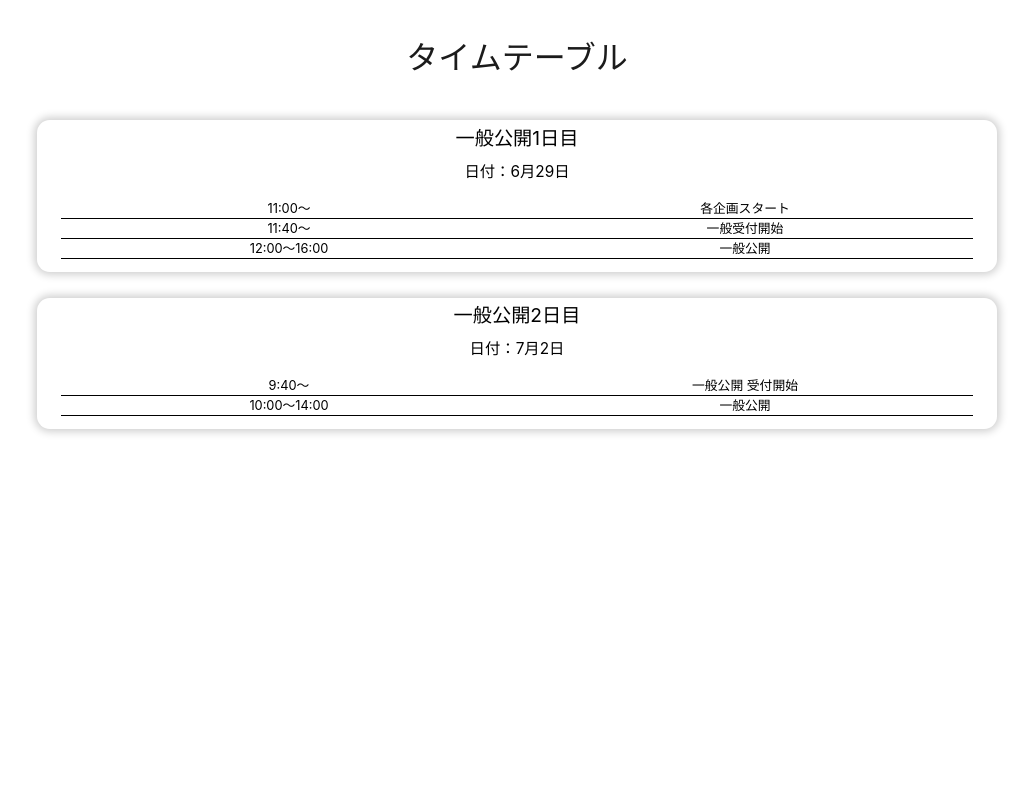
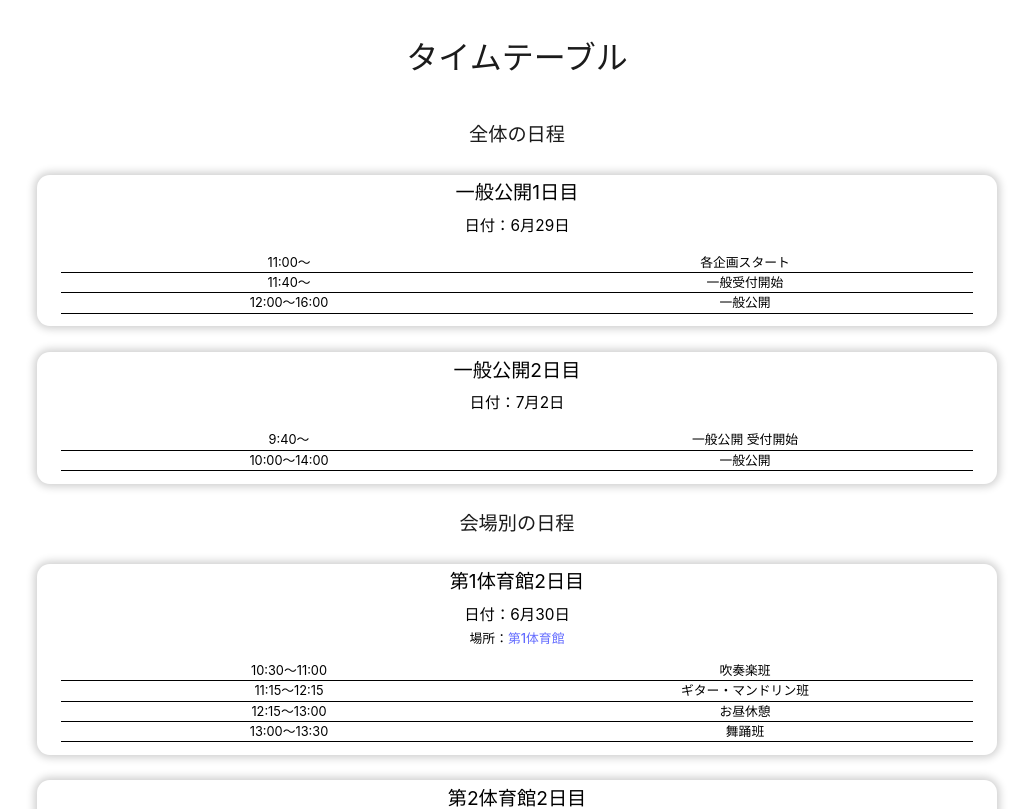
Before and after one commit to TGR-Group/MOCA-customer-frontend, a Vue app in the folder app/: page / in a window 1280 px wide. Shown: the part 600-1409 px from the top of the page, without its empty margins (123-1156 px from the left). Before the commit the page ends 1144 px from the top, so only its background shows below. Built offline with nearby package versions, Linux system fonts and the light colour scheme.

Commit message:
⬆️ update タイムテーブルの場所移動

```diff
--- a/app/src/components/MainHeader.vue
+++ b/app/src/components/MainHeader.vue
@@ -19,7 +19,7 @@
                       <li><router-link to="/#HOME" @click.stop='HamburgerIsActive=!HamburgerIsActive'>ホーム</router-link></li>
                       <li><router-link to="/introduction" @click.stop='HamburgerIsActive=!HamburgerIsActive'>出し物紹介</router-link></li>
                       <li><router-link to="/SchoolMap" @click.stop='HamburgerIsActive=!HamburgerIsActive'>校内マップ</router-link></li>
-                      <li><router-link to="/TimeTable" @click.stop='HamburgerIsActive=!HamburgerIsActive'>タイムテーブル</router-link></li>
+                      <!--<li><router-link to="/TimeTable" @click.stop='HamburgerIsActive=!HamburgerIsActive'>タイムテーブル</router-link></li>-->
                       <li><router-link to="/access" @click.stop='HamburgerIsActive=!HamburgerIsActive'>学校へのアクセス</router-link></li>
                   </ul>
               </div>
--- a/app/src/components/dashboard.vue
+++ b/app/src/components/dashboard.vue
@@ -74,7 +74,16 @@
 
     <h2>タイムテーブル</h2>
 
+    <h3>
+        全体の日程
+    </h3>
     <TimeTableBox class="timeTableComponent" v-for="data in timeTableData.wholeTimeTable" :timeTable="data" />
+
+    <h3>
+        会場別の日程
+    </h3>
+    <TimeTableBox class="timeTableComponent" v-for="data in timeTableData.eachVenueTimeTable" :timeTable="data" />
+
 
 </template>
 
--- a/app/src/style.css
+++ b/app/src/style.css
@@ -43,6 +43,10 @@ h2 {
   text-align: center;
 }
 
+h3 {
+  font-size: 1.5em;
+  text-align: center;
+}
 
 .card {
   padding: 2em;
```
